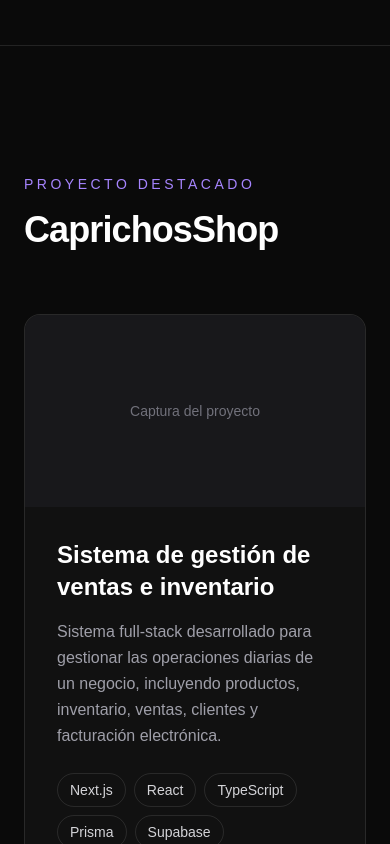
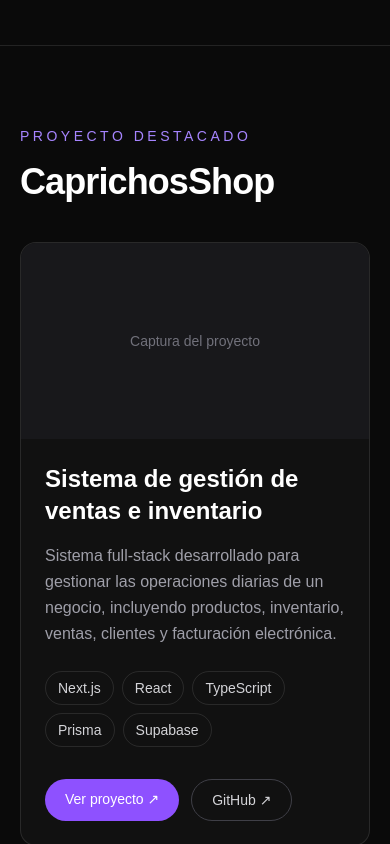
Before and after one commit to LeonardoVasquezN/Portafolio, a Next.js app: page / in a window 390 px wide. Shown: the part 1440-2284 px from the top of the page. Built offline with nearby package versions, Linux system fonts and the light colour scheme.

Commit message:
se implemento responsive en projects

```diff
--- a/app/components/Projects.tsx
+++ b/app/components/Projects.tsx
@@ -42,8 +42,8 @@
 
   return (
     <section id="projects" className="border-t border-white/10">
-      <div className="mx-auto max-w-6xl px-6 py-32">
-        <div className="mb-16">
+      <div className="mx-auto max-w-6xl px-5 py-20 sm:px-6 sm:py-24 md:py-32">
+        <div className="mb-10 sm:mb-12 md:mb-16">
           <p className="text-sm font-medium uppercase tracking-[0.25em] text-violet-400">
             {t.section}
           </p>
@@ -60,7 +60,7 @@
             </p>
           </div>
 
-          <div className="grid gap-10 p-8 md:grid-cols-[1fr_auto] md:p-10">
+          <div className="grid gap-8 p-6 sm:p-8 md:grid-cols-[1fr_auto] md:gap-10 md:p-10">
             <div className="max-w-2xl">
               <h3 className="text-2xl font-semibold">
                 {t.projectTitle}
@@ -82,7 +82,7 @@
               </div>
             </div>
 
-            <div className="flex items-start gap-3">
+            <div className="flex flex-wrap gap-3">
               <a
                 href="https://caprichos-shop.vercel.app/"
                 target="_blank"
```
